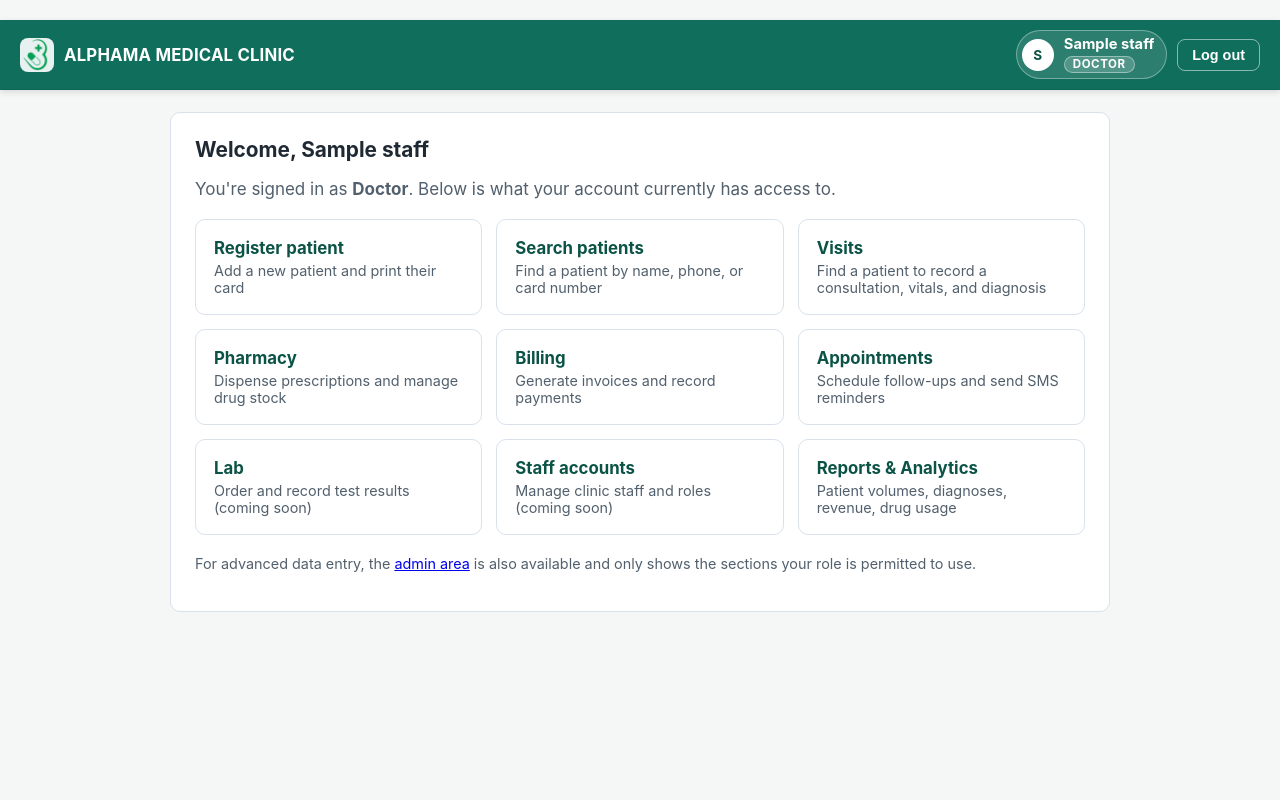
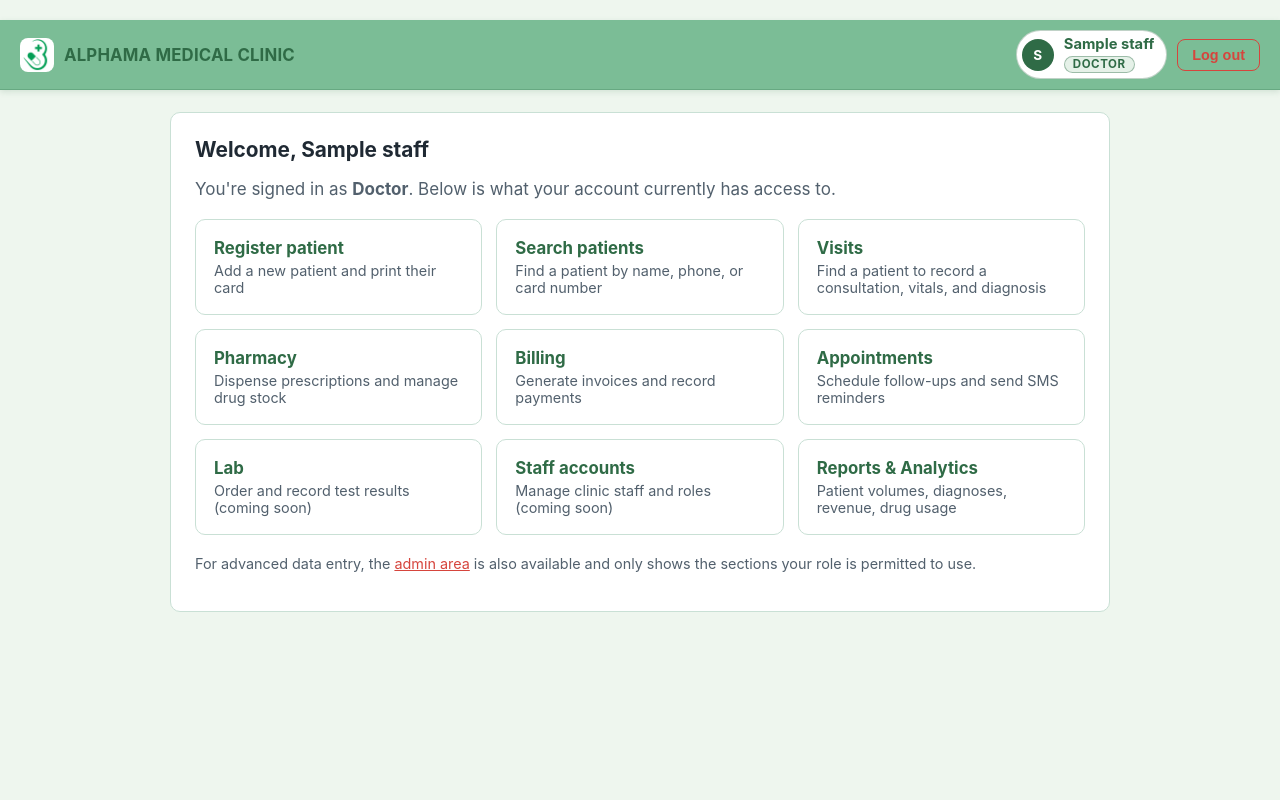
Before and after one commit to onyangomajidu-jpg/Clinic_System, a Django app: page /accounts/dashboard/ in a window 1280 px wide. Run offline with Django 5.2, Linux system fonts and the light colour scheme; a user stored in the database is signed in; tables that the repository leaves empty hold one stand-in row (values such as "Sample post").

Commit message:
style(theme): switch system to light-green brand with red accents

```diff
--- a/accounts/templates/accounts/base.html
+++ b/accounts/templates/accounts/base.html
@@ -20,8 +20,8 @@
     document.addEventListener('DOMContentLoaded', () => {
       installBanner = document.createElement('div');
       installBanner.id = 'pwa-install-banner';
-      installBanner.style.cssText = 'position:fixed;bottom:20px;left:20px;right:20px;background:#0f6e5c;color:#fff;padding:16px;border-radius:12px;box-shadow:0 4px 12px rgba(0,0,0,0.3);z-index:9999;display:none;align-items:center;justify-content:space-between;gap:12px;flex-wrap:wrap;';
-      installBanner.innerHTML = '<div><strong>Install Clinic System</strong><br><small>Add to home screen for quick access</small></div><button id="pwa-install-btn" style="background:#fff;color:#0f6e5c;border:none;padding:10px 20px;border-radius:8px;font-weight:600;cursor:pointer;">Install</button><button id="pwa-dismiss-btn" style="background:transparent;color:#fff;border:1px solid rgba(255,255,255,0.5);padding:10px 16px;border-radius:8px;cursor:pointer;">Later</button>';
+      installBanner.style.cssText = 'position:fixed;bottom:20px;left:20px;right:20px;background:#7bbd96;color:#2f6b46;padding:16px;border-radius:12px;box-shadow:0 4px 12px rgba(0,0,0,0.3);z-index:9999;display:none;align-items:center;justify-content:space-between;gap:12px;flex-wrap:wrap;';
+      installBanner.innerHTML = '<div><strong>Install Clinic System</strong><br><small>Add to home screen for quick access</small></div><button id="pwa-install-btn" style="background:#d6453d;color:#fff;border:none;padding:10px 20px;border-radius:8px;font-weight:600;cursor:pointer;">Install</button><button id="pwa-dismiss-btn" style="background:transparent;color:#2f6b46;border:1px solid rgba(47,107,70,0.5);padding:10px 16px;border-radius:8px;cursor:pointer;">Later</button>';
       document.body.appendChild(installBanner);
 
       document.getElementById('pwa-install-btn')?.addEventListener('click', async () => {
@@ -72,10 +72,10 @@
         if (iosBanner) return;
         iosBanner = document.createElement('div');
         iosBanner.id = 'pwa-ios-banner';
-        iosBanner.style.cssText = 'position:fixed;bottom:96px;left:16px;right:16px;background:#08332b;color:#fff;padding:18px;border-radius:14px;box-shadow:0 6px 24px rgba(0,0,0,0.35);z-index:10001;font-size:0.95rem;line-height:1.5;display:flex;flex-direction:column;gap:10px;';
+        iosBanner.style.cssText = 'position:fixed;bottom:96px;left:16px;right:16px;background:#a5332c;color:#fff;padding:18px;border-radius:14px;box-shadow:0 6px 24px rgba(0,0,0,0.35);z-index:10001;font-size:0.95rem;line-height:1.5;display:flex;flex-direction:column;gap:10px;';
         iosBanner.innerHTML =
           '<div><strong>📲 Install this app</strong><br>In Safari, tap the <b>Share</b> button (square with an up arrow ▲) at the bottom, then choose <b>"Add to Home Screen"</b>.</div>' +
-          '<button id="pwa-ios-dismiss" style="background:#fff;color:#08332b;border:none;padding:10px;border-radius:8px;font-weight:600;cursor:pointer;">Got it</button>';
+          '<button id="pwa-ios-dismiss" style="background:#fff;color:#a5332c;border:none;padding:10px;border-radius:8px;font-weight:600;cursor:pointer;">Got it</button>';
         document.body.appendChild(iosBanner);
         document.getElementById('pwa-ios-dismiss')?.addEventListener('click', () => {
           iosBanner.style.display = 'none';
@@ -142,13 +142,15 @@
   </script>
   <style>
     :root {
-      --brand: #0f6e5c;
-      --brand-dark: #0b5346;
-      --brand-light: #e6f2ef;
+      --brand: #7bbd96;
+      --brand-dark: #2f6b46;
+      --brand-light: #e5f1e8;
       --ink: #1f2933;
       --muted: #52606d;
-      --border: #d9e2ec;
-      --bg: #f4f7f6;
+      --border: #c9e0d5;
+      --bg: #eef6ee;
+      --accent: #d6453d;
+      --accent-dark: #b3352e;
       --error: #b3261e;
       --error-bg: #fbeae9;
       --success: #1e7e34;
@@ -167,21 +169,21 @@
       top: 0;
       z-index: 100;
       background: var(--brand);
-      color: #fff;
+      color: var(--brand-dark);
       padding: 10px 20px;
       display: flex;
       align-items: center;
       justify-content: space-between;
       gap: 12px;
       flex-wrap: wrap;
-      border-bottom: 1px solid rgba(0, 0, 0, 0.08);
-      box-shadow: 0 2px 6px rgba(0, 0, 0, 0.12);
+      border-bottom: 1px solid rgba(47, 107, 70, 0.25);
+      box-shadow: 0 2px 6px rgba(47, 107, 70, 0.15);
     }
     header.topbar .brand {
       display: inline-flex;
       align-items: center;
       gap: 10px;
-      color: #fff;
+      color: var(--brand-dark);
       font-weight: 700;
       font-size: 1.05rem;
       text-decoration: none;
@@ -192,7 +194,7 @@
       width: 34px;
       border-radius: 8px;
       object-fit: contain;
-      background: rgba(255, 255, 255, 0.9);
+      background: #fff;
     }
     header.topbar .top-right {
       display: flex;
@@ -205,8 +207,8 @@
       align-items: center;
       gap: 10px;
       padding: 5px 12px 5px 5px;
-      background: rgba(255, 255, 255, 0.12);
-      border: 1px solid rgba(255, 255, 255, 0.35);
+      background: #ffffff;
+      border: 1px solid rgba(47, 107, 70, 0.3);
       border-radius: 999px;
       min-width: 0;
     }
@@ -214,8 +216,8 @@
       width: 32px;
       height: 32px;
       border-radius: 50%;
-      background: #fff;
-      color: var(--brand-dark);
+      background: var(--brand-dark);
+      color: #fff;
       display: inline-flex;
       align-items: center;
       justify-content: center;
@@ -232,7 +234,7 @@
     header.topbar .user-name {
       font-weight: 700;
       font-size: 0.92rem;
-      color: #fff;
+      color: var(--brand-dark);
       white-space: nowrap;
       overflow: hidden;
       text-overflow: ellipsis;
@@ -243,9 +245,9 @@
       font-weight: 700;
       text-transform: uppercase;
       letter-spacing: 0.05em;
-      color: #fff;
-      background: rgba(255, 255, 255, 0.18);
-      border: 1px solid rgba(255, 255, 255, 0.4);
+      color: var(--brand-dark);
+      background: var(--brand-light);
+      border: 1px solid rgba(47, 107, 70, 0.4);
       padding: 1px 8px;
       border-radius: 999px;
       align-self: flex-start;
@@ -255,8 +257,8 @@
     header.topbar .logout-form { margin: 0; }
     header.topbar .logout-btn {
       background: transparent;
-      color: #fff;
-      border: 1px solid rgba(255, 255, 255, 0.5);
+      color: var(--accent);
+      border: 1.5px solid var(--accent);
       border-radius: 8px;
       padding: 7px 14px;
       font-size: 0.9rem;
@@ -296,11 +298,13 @@
       background: #fff;
       color: var(--ink);
     }
-    input.input:focus, select.input:focus { outline: 2px solid var(--brand); border-color: var(--brand); }
+    input.input:focus, select.input:focus { outline: 2px solid var(--accent); border-color: var(--accent); }
+    a { color: var(--accent); }
+    a:hover { color: var(--accent-dark); }
     button.primary {
       margin-top: 20px;
       width: 100%;
-      background: var(--brand);
+      background: var(--accent);
       color: #fff;
       border: none;
       border-radius: 8px;
```
Also changed, not shown: other parts of accounts/templates/accounts/base.html (+16 -16 lines), accounts/templates/accounts/login.html (+10 -10 lines).
